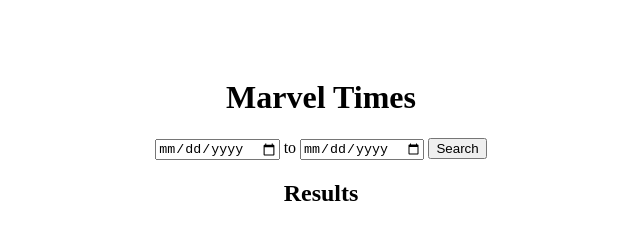
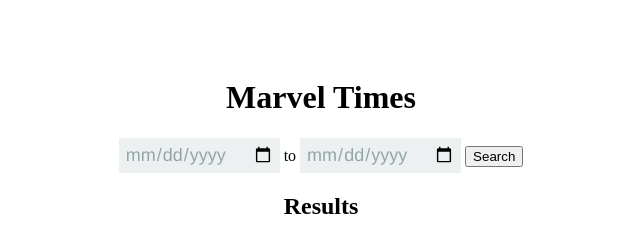
Before and after one commit to charlesvilla503/marvel-project, a plain HTML site: page index.html in a window 1280 px wide. Shown: the whole page, without its empty margins (319-959 px from the left). Drawn offline with nearby package versions, Linux system fonts and the light colour scheme.

Commit message:
style date input

```diff
--- a/index.css
+++ b/index.css
@@ -26,3 +26,39 @@ main {
   font-weight: 100;
   font-size: 0.75rem;
 }
+
+/* Removes the clear button from date inputs */
+input[type="date"]::-webkit-clear-button {
+    display: none;
+}
+
+/* Removes the spin button */
+input[type="date"]::-webkit-inner-spin-button {
+    display: none;
+}
+
+/* Always display the drop down caret */
+input[type="date"]::-webkit-calendar-picker-indicator {
+    color: #2c3e50;
+}
+
+/* A few custom styles for date inputs */
+input[type="date"] {
+    appearance: none;
+    -webkit-appearance: none;
+    color: #95a5a6;
+    font-family: "Helvetica", arial, sans-serif;
+    font-size: 18px;
+    border:1px solid #ecf0f1;
+    background:#ecf0f1;
+    padding:5px;
+    display: inline-block !important;
+    visibility: visible !important;
+}
+
+input[type="date"], focus {
+    color: #95a5a6;
+    box-shadow: none;
+    -webkit-box-shadow: none;
+    -moz-box-shadow: none;
+}
--- a/index.html
+++ b/index.html
@@ -6,6 +6,7 @@
   <meta name="viewport" content="width=device-width">
   <title>Marvel API</title>
   <script src="https://code.jquery.com/jquery-3.3.1.js" integrity="sha256-2Kok7MbOyxpgUVvAk/HJ2jigOSYS2auK4Pfzbm7uH60=" crossorigin="anonymous"></script>
+  <link href="float-grid.css" rel="stylesheet" type="text/css" />
   <link href="index.css" rel="stylesheet" type="text/css" />
   <link href="https://fonts.googleapis.com/css?family=IBM+Plex+Sans:100,100i,400,700" rel="stylesheet">
 </head>
@@ -25,7 +26,7 @@
     <div class="result-header">
       <h2>Results</h2></div>
     <div class="js-search-display"></div>
-    <div class="js-search-results">
+    <div class="js-search-results row">
       <div class="js-ebay-results">
       </div>
     </div>
```
